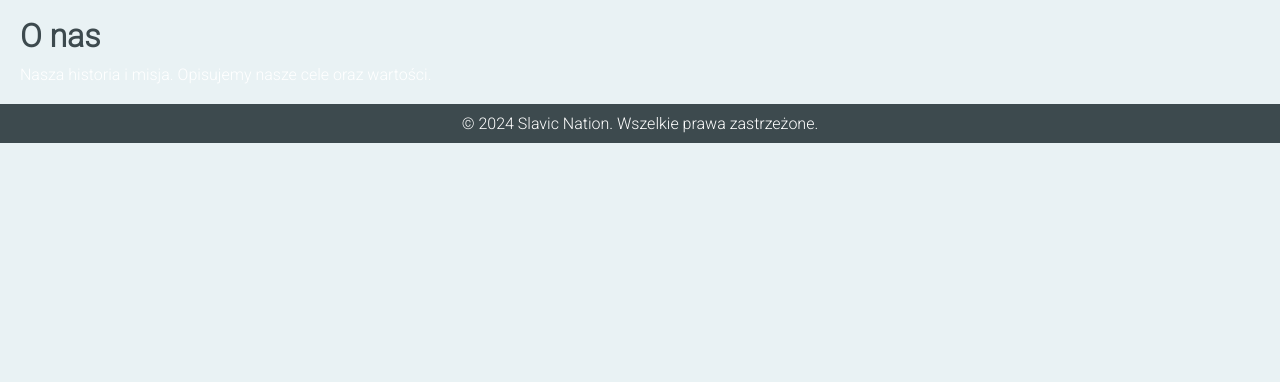
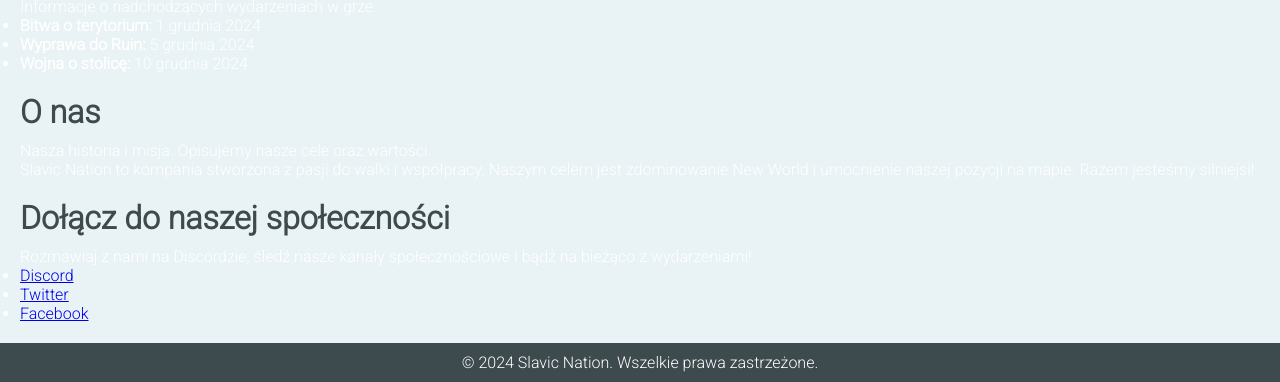
Before and after one commit to WTR-150/Slavic_Nation, a plain HTML site: page index.html in a window 1280 px wide. Shown: the part 725-1107 px from the top of the page. Before the commit the page ends 868 px from the top, so only its background shows below. Drawn offline with Linux system fonts and the light colour scheme.

Commit message:
Update index.html

```diff
--- a/index.html
+++ b/index.html
@@ -1,26 +1,24 @@
-<!DOCTYPE html>
+<<!DOCTYPE html>
 <html lang="pl">
 
 <head>
     <meta charset="UTF-8">
     <meta name="viewport" content="width=device-width, initial-scale=1.0">
     <title>Slavic Nation – Kompania w New World</title>
-    <link href="https://fonts.googleapis.com/css2?family=Montserrat:wght@500&family=Roboto:wght@300&display=swap"
-        rel="stylesheet">
+    <link href="https://fonts.googleapis.com/css2?family=Montserrat:wght@500&family=Roboto:wght@300&display=swap" rel="stylesheet">
     <link rel="stylesheet" href="styles.css">
 </head>
 
 <body>
     <header>
         <div class="logo">
-            <img src="logo.png" alt="Slavic Nation Logo"> <!-- Tutaj dodajemy logo -->
+            <img src="logo.png" alt="Slavic Nation Logo">
             <h1>Slavic Nation</h1>
             <p>Siła, honor i wspólna walka</p>
         </div>
     </header>
 
     <main>
-        <!-- Sekcja rekrutacji -->
         <section class="rekrutacja">
             <h2>Rekrutacja do kompanii</h2>
             <form id="rekrutacjaForm">
@@ -41,7 +39,6 @@
             </form>
         </section>
 
-        <!-- Sekcja listy członków -->
         <section class="czlonkowie">
             <h2>Lista członków</h2>
             <table id="czlonkowieLista">
@@ -62,12 +59,30 @@
         <section class="wydarzenia">
             <h2>Wydarzenia</h2>
             <p>Informacje o nadchodzących wydarzeniach w grze.</p>
+            <!-- Można dodać listę wydarzeń z opisami -->
+            <ul>
+                <li><strong>Bitwa o terytorium:</strong> 1 grudnia 2024</li>
+                <li><strong>Wyprawa do Ruin:</strong> 5 grudnia 2024</li>
+                <li><strong>Wojna o stolicę:</strong> 10 grudnia 2024</li>
+            </ul>
         </section>
 
         <!-- Sekcja O nas -->
         <section class="onas">
             <h2>O nas</h2>
             <p>Nasza historia i misja. Opisujemy nasze cele oraz wartości.</p>
+            <p>Slavic Nation to kompania stworzona z pasji do walki i współpracy. Naszym celem jest zdominowanie New World i umocnienie naszej pozycji na mapie. Razem jesteśmy silniejsi!</p>
+        </section>
+
+        <!-- Społeczność -->
+        <section class="spolecznosc">
+            <h2>Dołącz do naszej społeczności</h2>
+            <p>Rozmawiaj z nami na Discordzie, śledź nasze kanały społecznościowe i bądź na bieżąco z wydarzeniami!</p>
+            <ul>
+                <li><a href="https://discord.gg/xxxx" target="_blank">Discord</a></li>
+                <li><a href="https://twitter.com/SlavicNation" target="_blank">Twitter</a></li>
+                <li><a href="https://www.facebook.com/SlavicNation" target="_blank">Facebook</a></li>
+            </ul>
         </section>
     </main>
 
```
